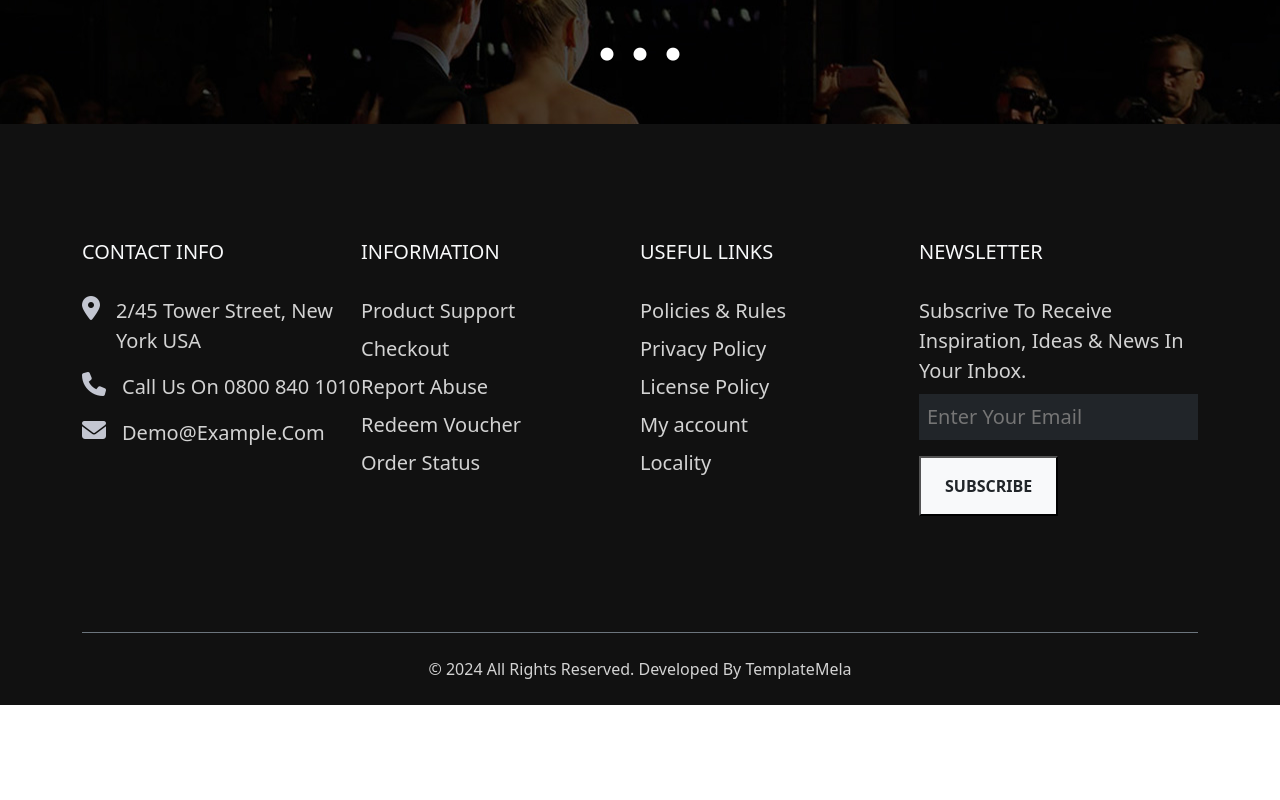
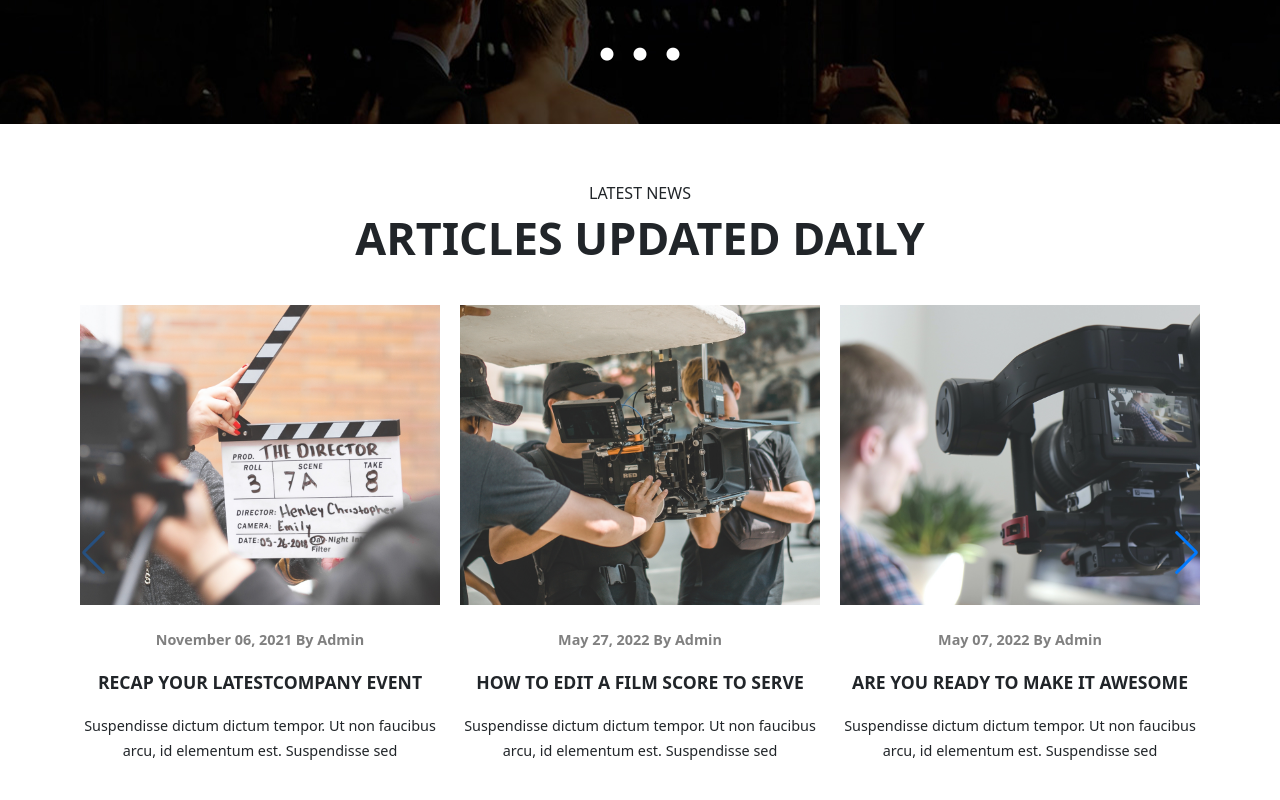
Before and after one commit to JordanRomagnoli/proj-html-vuejs, a Vue app: page / in a window 1280 px wide. Shown: the part 4700-5500 px from the top of the page. Before the commit the page ends 5405 px from the top, so only its background shows below. Built offline with nearby package versions, Linux system fonts and the light colour scheme.

Commit message:
- ADD section in singolo componente, con utilizzo dello slider della libreria Swiper

```diff
--- /dev/null
+++ b/src/components/CardCarousell.vue
@@ -0,0 +1,204 @@
+<script>
+
+    import { Swiper, SwiperSlide } from 'swiper/vue';
+    import { Navigation } from 'swiper/modules';
+
+    export default {
+        data() {
+            return {
+                cardList1:[
+                    {
+                        image: 'blog01.jpg',
+                        date: 'November 06, 2021 By Admin',
+                        title: 'recap your latestcompany event',
+                        description: 'Suspendisse dictum dictum tempor. Ut non faucibus arcu, id elementum est. Suspendisse sed',
+                    },
+                    {
+                        image: 'blog02.jpg',
+                        date: 'May 27, 2022 By Admin',
+                        title: 'how to edit a film score to serve',
+                        description: 'Suspendisse dictum dictum tempor. Ut non faucibus arcu, id elementum est. Suspendisse sed',
+                    },
+                    {
+                        image: 'blog03.jpg',
+                        date: 'May 07, 2022 By Admin',
+                        title: 'are you ready to make it awesome',
+                        description: 'Suspendisse dictum dictum tempor. Ut non faucibus arcu, id elementum est. Suspendisse sed',
+                    },
+                ],
+                cardList2:[
+                    {
+                        image: 'blog04.jpg',
+                        date: 'April 10, 2022 By Admin',
+                        title: 'last video website you need for',
+                        description: 'Suspendisse dictum dictum tempor. Ut non faucibus arcu, id elementum est. Suspendisse sed',
+                    },
+                    {
+                        image: 'blog05.jpg',
+                        date: 'Marc 01, 2022 By Admin',
+                        title: 'band uprising to cult status',
+                        description: 'Suspendisse dictum dictum tempor. Ut non faucibus arcu, id elementum est. Suspendisse sed',
+                    },
+                    {
+                        image: 'blog06.jpg',
+                        date: 'February 14, 2022 By Admin',
+                        title: 'bringing the stage to life',
+                        description: 'Suspendisse dictum dictum tempor. Ut non faucibus arcu, id elementum est. Suspendisse sed',
+                    },
+                ],
+                cardList3:[
+                    {
+                        image: 'blog07.jpg',
+                        date: 'December 07, 2021 By Admin',
+                        title: 'cadenze rios picked for the next picture',
+                        description: 'Suspendisse dictum dictum tempor. Ut non faucibus arcu, id elementum est. Suspendisse sed',
+                    },
+                ],
+            }
+        },
+        methods:{
+            getImagePath: function (imgPath) {
+            return new URL(imgPath, import.meta.url).href;
+            },
+        },
+        components: {
+            Swiper,
+            SwiperSlide,
+        },
+        setup() {
+        return {
+            modules: [Navigation],
+        };
+        },
+    }
+</script>
+
+<template>
+
+    <div class="container">
+        <h6>
+                latest news
+        </h6>
+        <h2>
+            articles updated daily
+        </h2>
+        <swiper :navigation="true" :modules="modules" class="mySwiper">
+            <swiper-slide class="row g-0 ">
+                <div class="single-card" v-for="(elem, i) in cardList1">
+                    <div class="img-frame">
+                        <img :src="getImagePath('../assets/img/'+elem.image)" alt="">
+                    </div>
+                    <span>{{ elem.date }}</span>
+                    <h3>{{ elem.title }}</h3>
+                    <p>{{ elem.description }}</p>
+                </div>
+            </swiper-slide>
+
+            <swiper-slide class="row g-0 ">
+                <div class="single-card" v-for="(elem, i) in cardList2">
+                    <div class="img-frame">
+                        <img :src="getImagePath('../assets/img/'+elem.image)" alt="">
+                    </div>
+                    <span>{{ elem.date }}</span>
+                    <h3>{{ elem.title }}</h3>
+                    <p>{{ elem.description }}</p>
+                </div>
+            </swiper-slide>
+
+            <swiper-slide class="row g-0 ">
+                <div class="single-card" v-for="(elem, i) in cardList3">
+                    <div class="img-frame">
+                        <img :src="getImagePath('../assets/img/'+elem.image)" alt="">
+                    </div>
+                    <span>{{ elem.date }}</span>
+                    <h3>{{ elem.title }}</h3>
+                    <p>{{ elem.description }}</p>
+                </div>
+            </swiper-slide>
+        </swiper>
+    </div>
+
+
+</template>
+
+<style lang="scss" scoped>
+    @use '../assets/scss/partials/variables' as *;
+
+.container{
+    padding: 60px 0;
+    text-align: center;
+}
+.swiper {
+  width: 100%;
+  height: 100%;
+
+  .swiper-slide {
+    text-align: center;
+    font-size: 18px;
+    display: flex;
+    justify-content: flex-start;
+    align-items: center;
+
+
+    .single-card{
+        width: calc(100% / 3);
+        padding: 0 10px;
+
+        .img-frame{
+            cursor: pointer;
+            width: 100%;
+            height: 300px;
+            margin-bottom: 20px;
+            overflow: hidden;
+
+            img{
+                width: 100%;
+                height: 100%;
+                object-fit: cover;
+                object-position: center;
+                transition: all .3s ease-in-out;
+                &:hover{
+                    transform: scale(1.2);
+                }
+            }
+        }
+        span{
+            font-size: 0.9rem;
+            color: gray;
+            font-weight: bolder;
+
+        }
+
+        h3{
+            text-transform: uppercase;
+            font-size: 1.1rem;
+            font-weight: bolder;
+            margin: 20px 0;
+        }
+
+        p{
+            font-size: 0.9rem;
+            line-height: 25px;
+        }
+    }
+  }
+}
+
+.swiper-button-prev, .swiper-button-next{
+    display: none;
+    &:hover{
+        display: block;
+    }
+}
+
+
+h6,h2{
+    text-transform: uppercase;
+}
+h2{
+    font-size: 2.8rem;
+    font-weight: 700;
+    margin-bottom: 40px;
+}
+
+</style>
--- a/src/components/Quotes.vue
+++ b/src/components/Quotes.vue
@@ -26,7 +26,7 @@ export default {
           role: 'Designer',
         }
       ],
-      swiper: null,
+
     };
   },
   methods: {
@@ -46,20 +46,8 @@ export default {
         this.counterSlide = 2;
     },
 
-    autoPlay(){
-        const timeout = setInterval(()=>{
-            if(this.counterSlide < 3){
-
-                this.counterSlide ++;
-
-            }else{
-                this.counterSlide = 0;
-            }
-        }, 3000)
-    }
   },
-  mounted(){
-    this.autoPlay()
+  created(){
   }
 };
 </script>
--- a/src/pages/HomePage.vue
+++ b/src/pages/HomePage.vue
@@ -6,6 +6,7 @@
     import Statics from '../components/Statics.vue';
     import SingleTeam from '../components/SingleTeam.vue';
     import Quotes from '../components/Quotes.vue';
+    import CardCarousell from '../components/CardCarousell.vue';
 
     export default {
         data() {
@@ -76,6 +77,7 @@
             Statics,
             SingleTeam,
             Quotes,
+            CardCarousell,
         },
         methods: {
 
@@ -174,6 +176,10 @@
 
     <section>
         <Quotes/>
+    </section>
+
+    <section>
+        <CardCarousell/>
     </section>
 
 </template>
```
